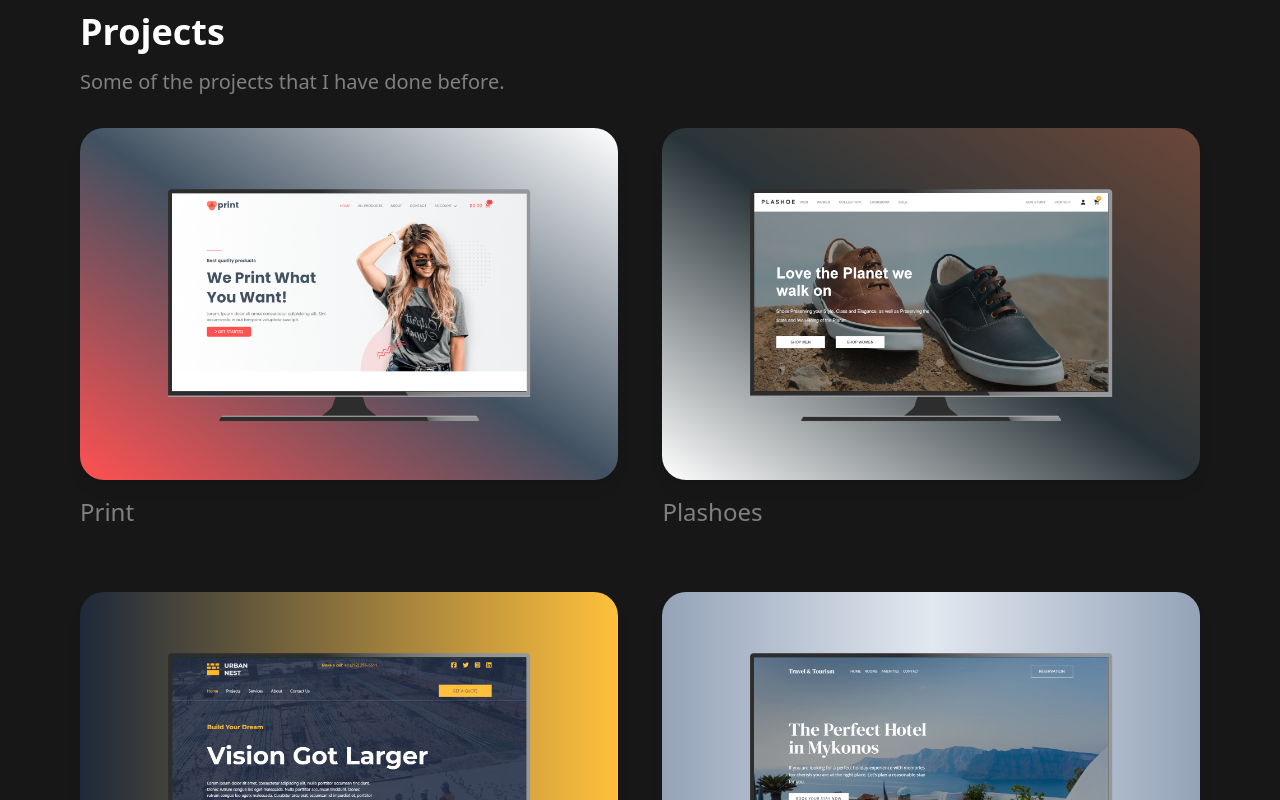
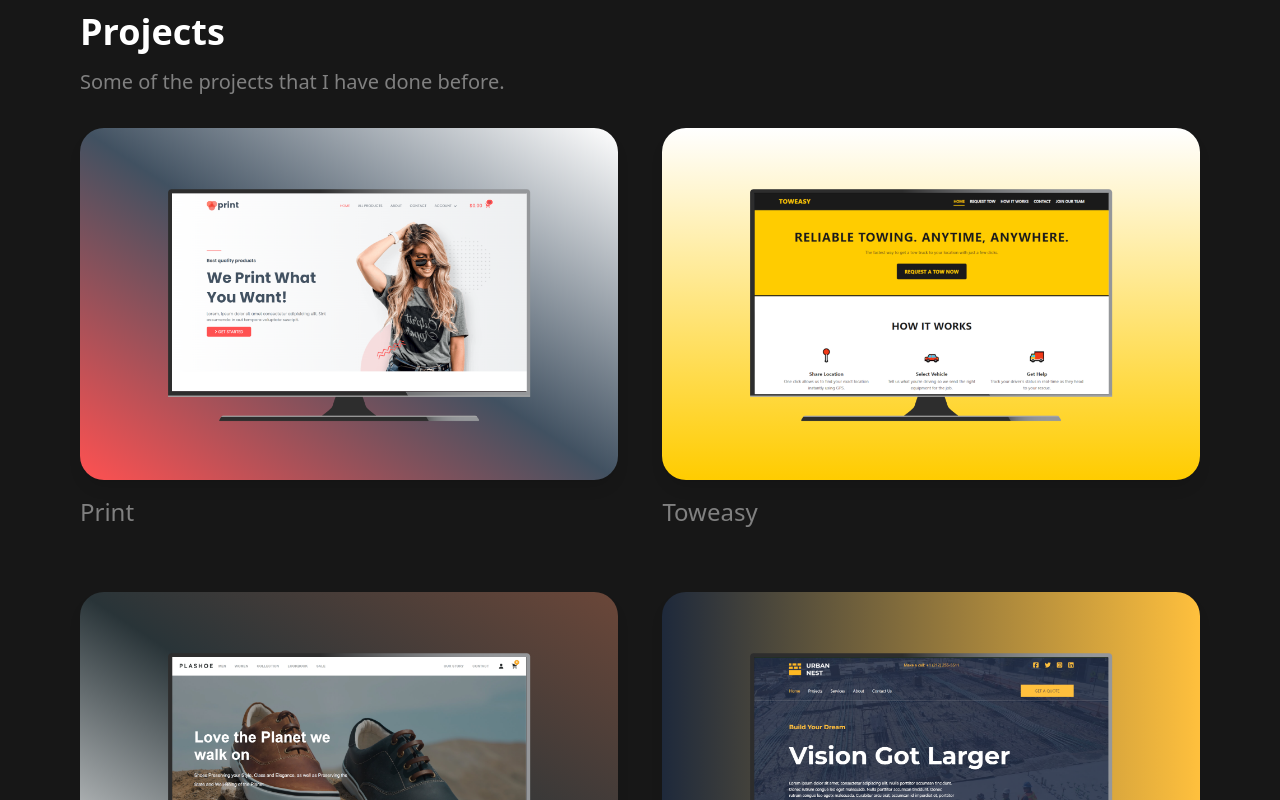
Before and after one commit to ib-ahmedd/portfolio, a Next.js app: page / in a window 1280 px wide. Shown: the part 2100-2900 px from the top of the page. Built offline with nearby package versions, Linux system fonts and the light colour scheme.

Commit message:
add toweasy app to portfolio

```diff
--- a/app/globals.css
+++ b/app/globals.css
@@ -34,3 +34,7 @@
 .bitpay-bg {
   @apply bg-gradient-to-b from-[#db4b2c] via-[#232530] to-[#232530];
 }
+
+.toweasy-bg {
+  @apply bg-gradient-to-b from-[#ffff] to-[#ffcc00];
+}
--- a/constants/index.ts
+++ b/constants/index.ts
@@ -27,6 +27,12 @@ export const projectsArray: ProjectCardProps[] = [
     image: "/images/portfolio/print.png",
     bgClassName: "print-bg",
     link: "http://print-azure.vercel.app",
+  },
+  {
+    title: "Toweasy",
+    image: "/images/portfolio/toweasy.png",
+    bgClassName: "toweasy-bg",
+    link: "http://toweasy.vercel.app",
   },
   {
     title: "Plashoes",
```
Also changed, not shown: public/images/portfolio/toweasy.png (added).
